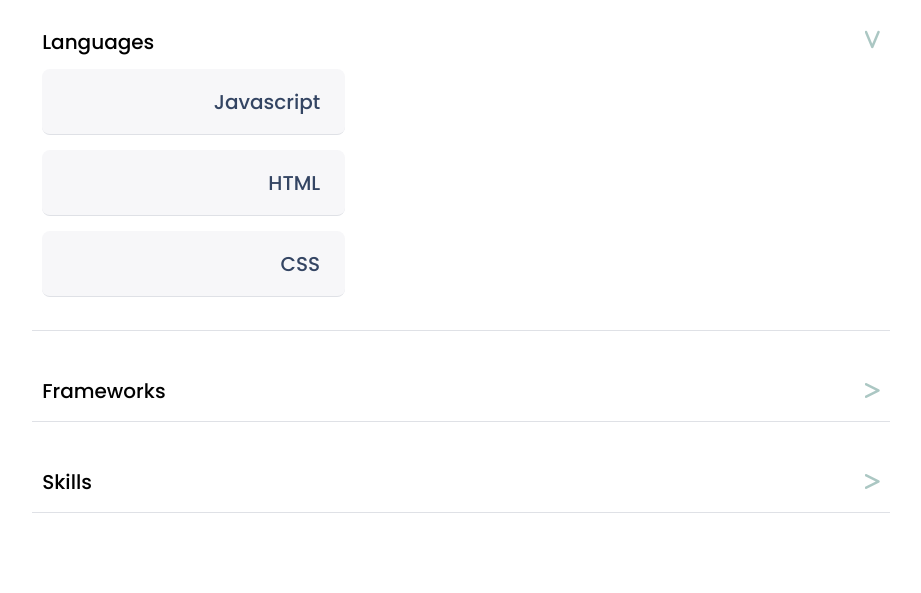
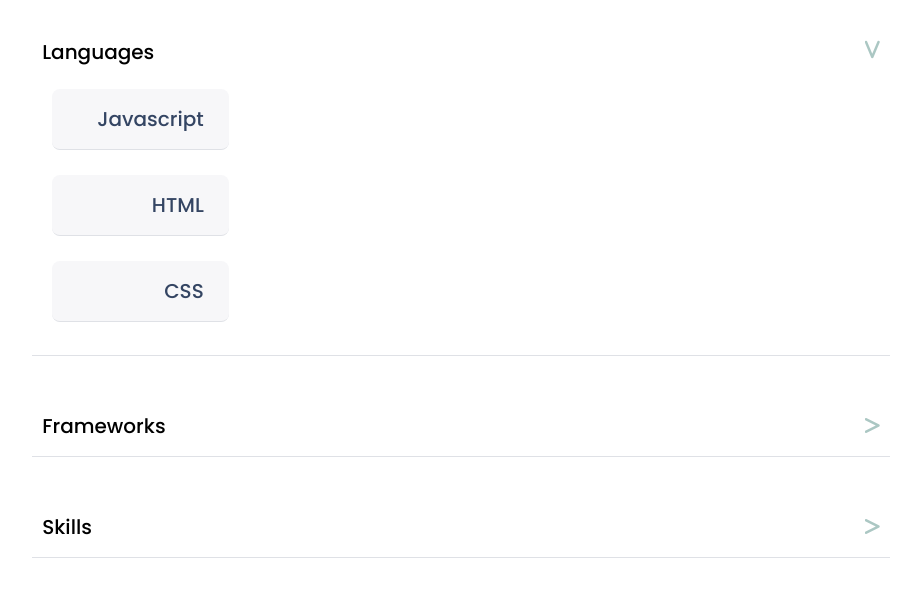
Before and after one commit to Munyabelden/portfolio, a plain HTML site: page index.html in a window 1280 px wide. Shown: the part 3030-3623 px from the top of the page, without its empty margins (179-1100 px from the left). Before the commit the page ends 3578 px from the top, so only its background shows below. Drawn offline with Linux system fonts and the light colour scheme.

Commit message:
Make more requested changes

```diff
--- a/style.css
+++ b/style.css
@@ -281,13 +281,12 @@ main {
   display: flex;
   flex-direction: row;
   justify-content: space-between;
-  width: 100%;
   color: #000;
   font-weight: 500;
   font-size: 20px;
   line-height: 24px;
   border-bottom: 1px solid #dfe1e6;
-  margin-block: 15px;
+  margin-block: 25px 15px;
   padding: 18px 10px;
 }
 
@@ -305,12 +304,10 @@ main {
   display: flex;
   flex-direction: row;
   align-items: center;
-  width: 303px;
-  height: 66px;
+  margin-inline: 10px;
   background: #f7f7f9;
   border-radius: 8px;
   color: #344563;
-  overflow: hidden;
   padding-inline: 25px;
   justify-content: space-between;
 }
@@ -319,6 +316,10 @@ main {
   overflow: hidden;
 }
 
+.feature-items li img {
+  margin-right: 20px;
+}
+
 .drop {
   color: #abc7c3;
 }
```
